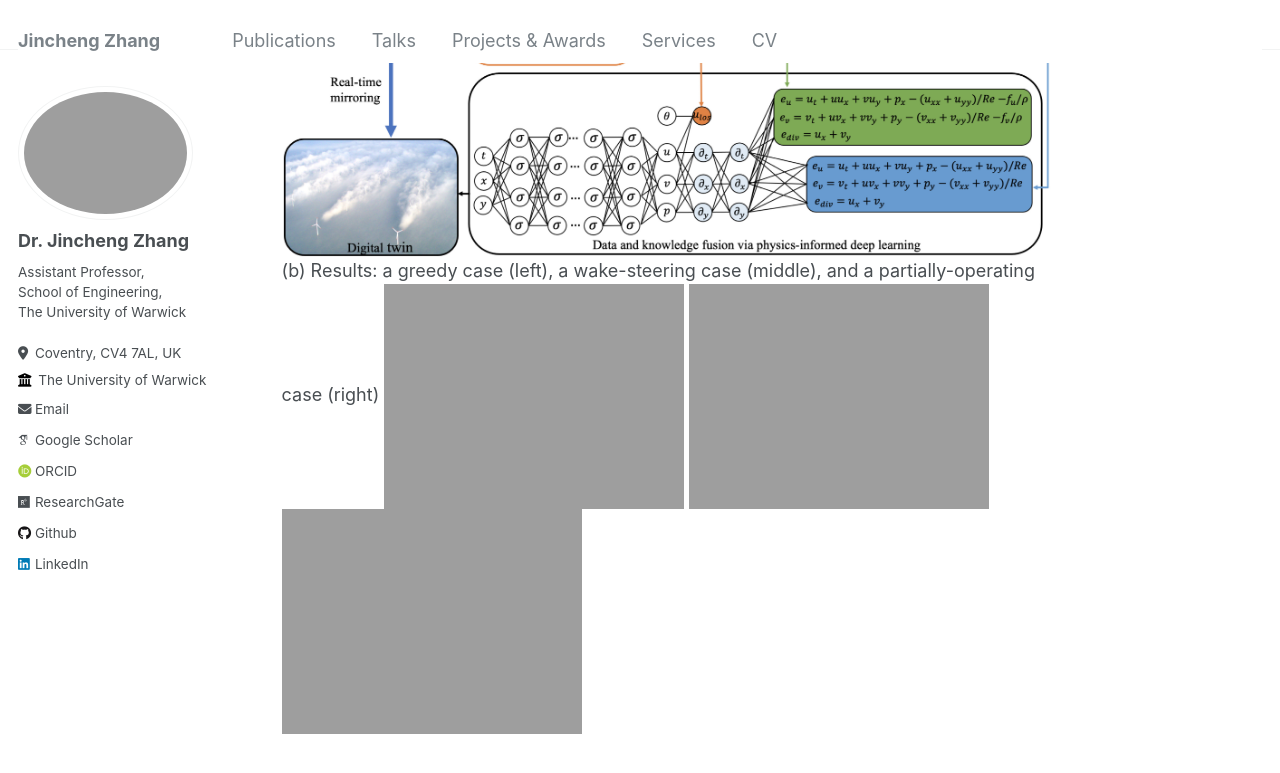
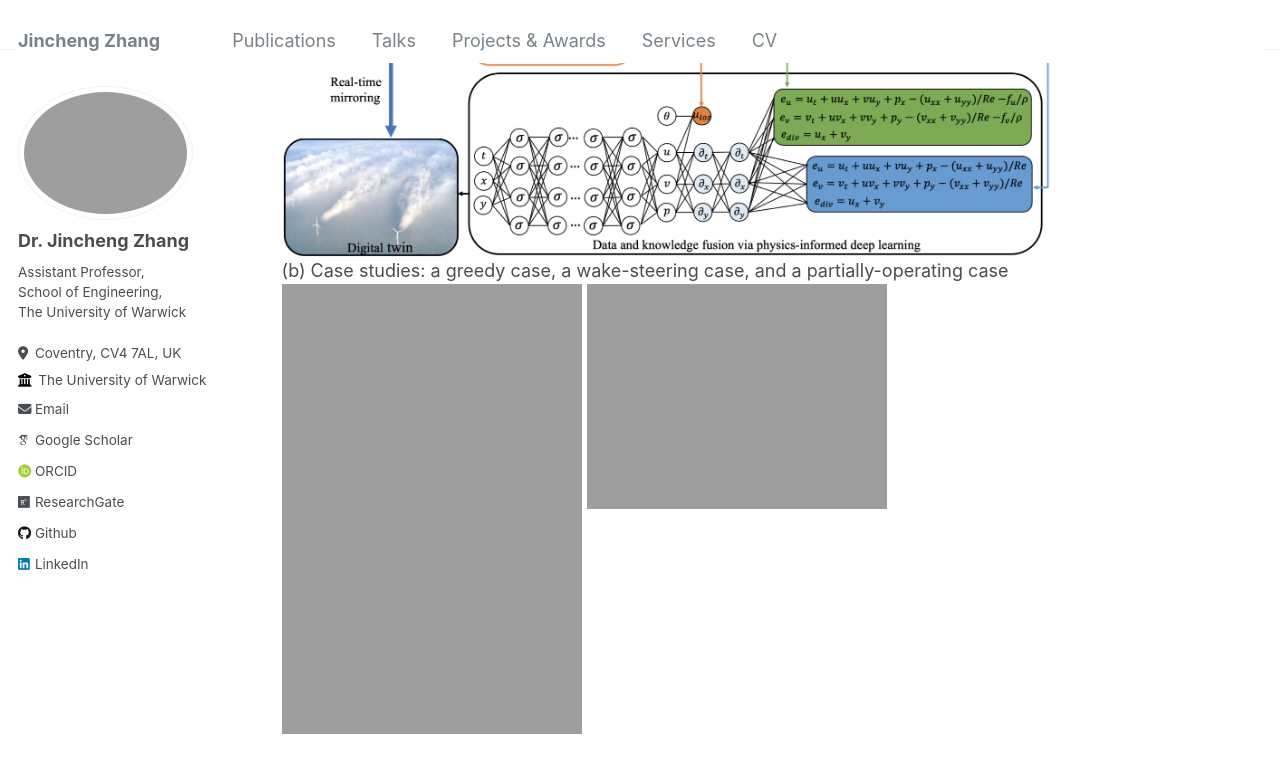
Before and after one commit to zhangxcii/zhangxcii.github.io, a Jekyll site: the page built from _pages/about.md, in a window 1280 px wide and 900 px high, scrolled down 641 px. Shown: the top 773 px of the window. Built offline with Jekyll 4.4.1, drawn with Linux system fonts in a browser that asks for light colours; some web fonts are replaced.

Commit message:
Update about.md

```diff
--- a/_pages/about.md
+++ b/_pages/about.md
@@ -15,7 +15,7 @@ My research interests are in physics-informed machine learning, AI for fluid dyn
 ## Wind farm digital twin
 (a) The data and knowledge fusion framework for establishing the wind farm digital twin
 ![](images/WFDT.jpg)
-(b) Results: a greedy case (left), a wake-steering case (middle), and a partially-operating case (right)
+(b) Case studies: a greedy case, a wake-steering case, and a partially-operating case
 <img src="https://zhangxcii.github.io/images/case1.mp4" width="300">
 <img src="https://zhangxcii.github.io/images/case2.mp4" width="300">
 <img src="https://zhangxcii.github.io/images/case3.mp4" width="300">
```
